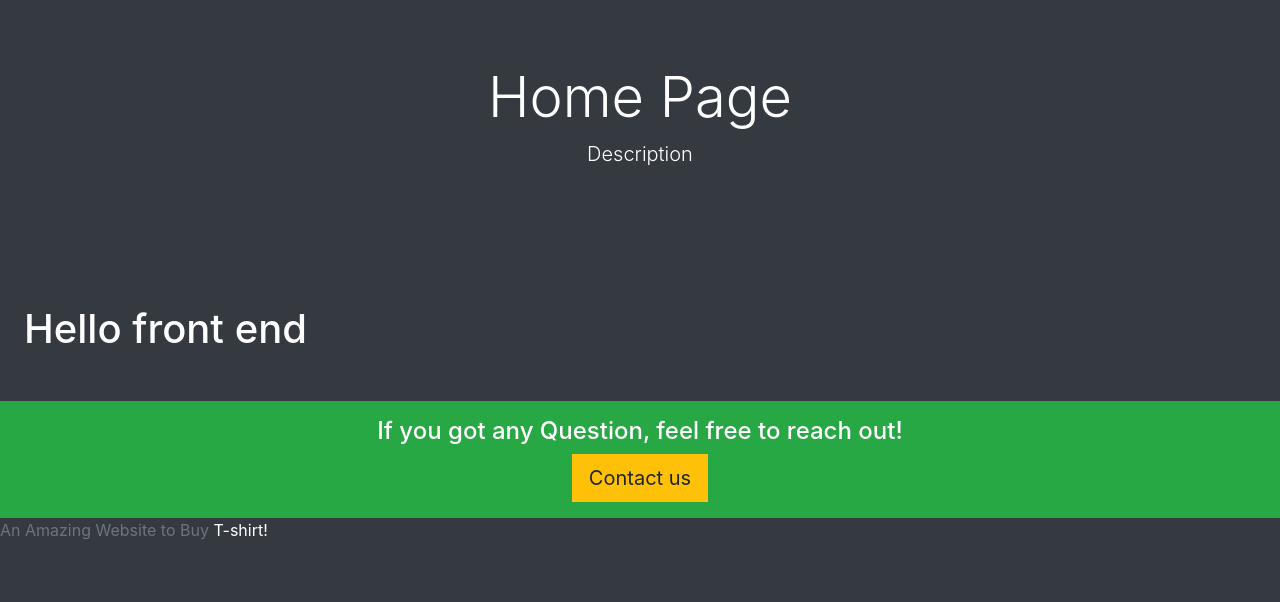
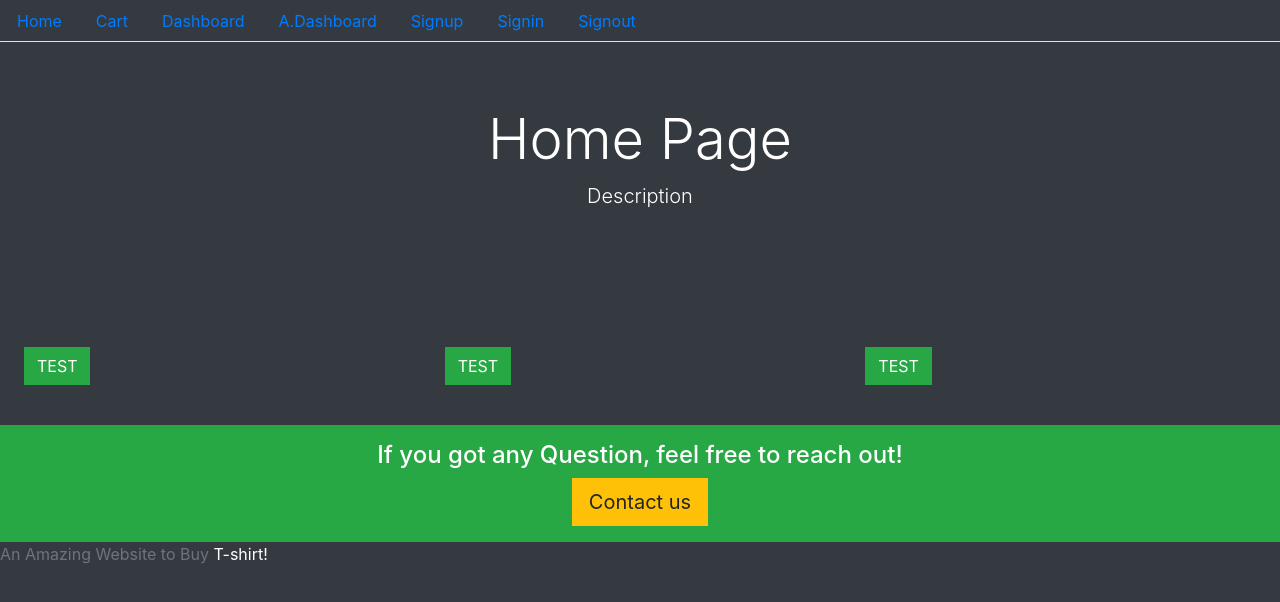
Before and after one commit to akshaydonhe12/T-shirt-Mern, a React (Create React App) app in the folder projfrontend/: page / in a window 1280 px wide. Shown: the top 602 px of the page. Built offline with nearby package versions, Linux system fonts and the light colour scheme.

Commit message:
injected_Navbar

```diff
--- a/projfrontend/src/core/Base.js
+++ b/projfrontend/src/core/Base.js
@@ -1,4 +1,6 @@
 import React from "react";
+import Menu from "./Menu";
+
 
 const Base = ({
     title="Title",
@@ -7,6 +9,7 @@ const Base = ({
     children
 }) => (
     <div>
+        <Menu />
         <div className="container-fluied">
             <div className="jumbotron bg-dark text-white text-center">
             <h2 className="display-4">{title}</h2>
--- a/projfrontend/src/core/Home.js
+++ b/projfrontend/src/core/Home.js
@@ -7,7 +7,17 @@ export default function Home() {
   console.log("API IS", API);
   return (
     <Base title="Home Page">
-      <h1 className="text-white">Hello front end</h1>
+      <div className="row">
+      <div className="col-4">
+        <button className="btn btn-success">TEST</button>
+      </div>
+      <div className="col-4">
+        <button className="btn btn-success">TEST</button>
+      </div>
+      <div className="col-4">
+        <button className="btn btn-success">TEST</button>
+      </div>
+      </div>
     </Base>
   );
 }
--- /dev/null
+++ b/projfrontend/src/core/Menu.js
@@ -0,0 +1,51 @@
+import React from "react";
+import {Link, withRouter} from "react-router-dom";
+
+
+const Menu = () => (
+    <div>
+        <ui className="nav nav-tabs bg-dark">
+            <li className="nav-item">
+                <Link className="nav-link" to="/">
+                    Home
+                </Link>
+            </li>
+            <li className="nav-item">
+                <Link className="nav-link" to="/">
+                    Cart
+                </Link>
+            </li>
+            <li className="nav-item">
+                <Link className="nav-link" to="/">
+                    Dashboard
+                </Link>
+            </li>
+            <li className="nav-item">
+                <Link className="nav-link" to="/">
+                    A.Dashboard
+                </Link>
+            </li>
+            <li className="nav-item">
+                <Link className="nav-link" to="/">
+                    Signup
+                </Link>
+            </li>
+            <li className="nav-item">
+                <Link className="nav-link" to="/">
+                    Signin
+                </Link>
+            </li>
+            <li className="nav-item">
+                <Link className="nav-link" to="/">
+                    Signout
+                </Link>
+            </li>
+        </ui>
+    </div>
+)
+
+
+
+
+
+export default withRouter (Menu);
```
